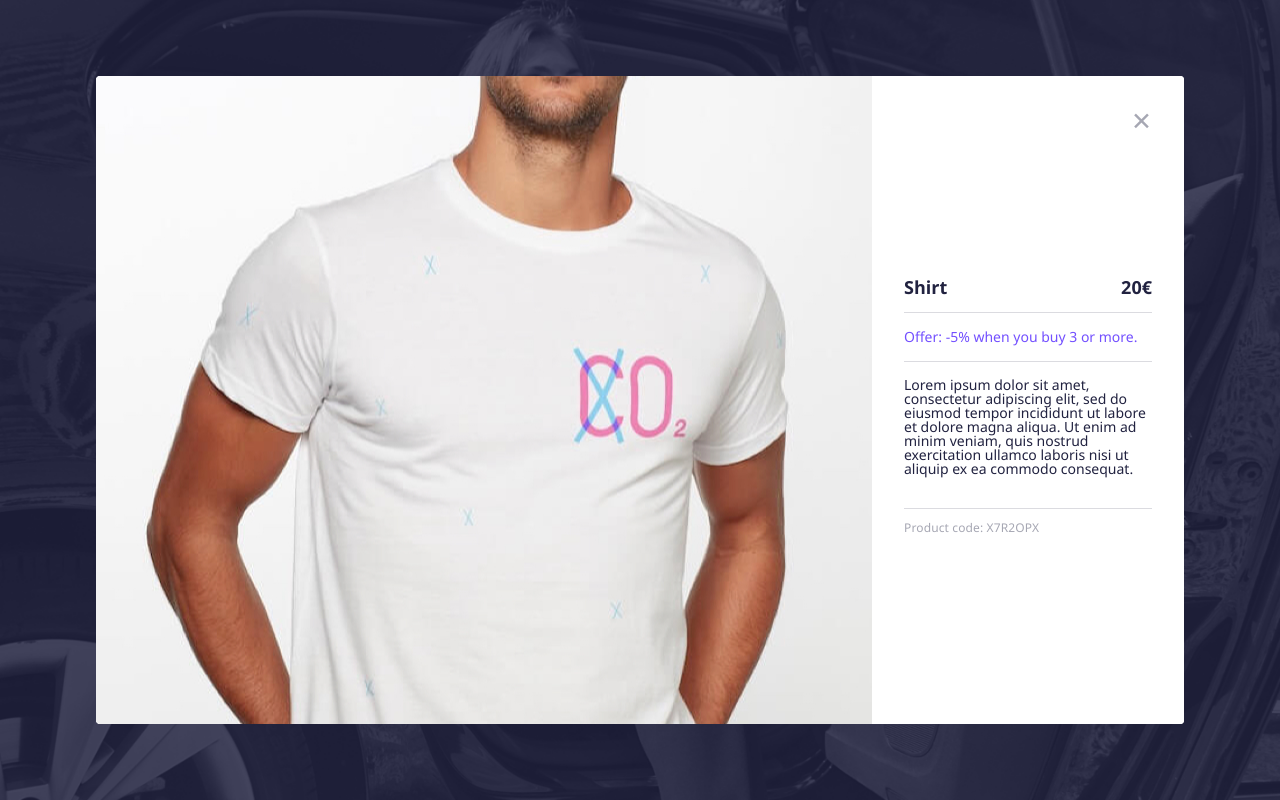
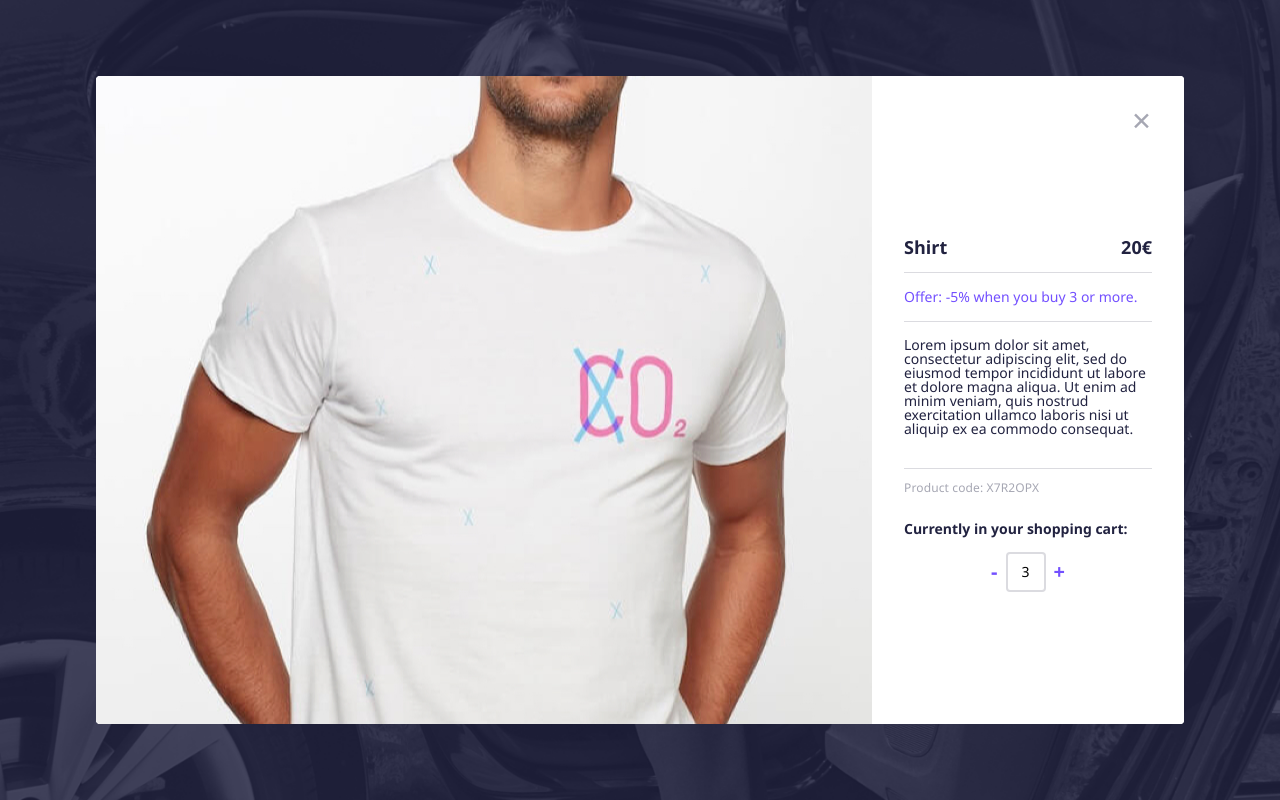
Before and after one commit to marianalfr/shopping-cart-challenge, a React (Create React App) app: page / in a window 1280 px wide. Both pictures are taken after a click on the element "Shirt". Built offline with nearby package versions, Linux system fonts and the light colour scheme.

Commit message:
Add cart functionality to modal

```diff
--- /dev/null
+++ b/src/components/Elements.js
@@ -0,0 +1,39 @@
+import styled from 'styled-components';
+
+const Button = styled.button`
+    margin-top: 24px;
+    padding-top: 16px;
+    padding-bottom: 16px;
+    width: 100%;
+    border-radius: 4px;
+    background: ${props => props.theme.color.main};
+    color: ${props => props.theme.color.lightest};
+    font-size: 16px;
+    font-weight: bold;
+    line-height: 14px;
+    cursor: pointer;
+`;
+
+const AddRemoveButton = styled.button`
+    padding: 0 8px;
+    height: 40px;
+    border: none;
+    background: transparent;
+    color: ${props => props.theme.color.main};
+    font-weight: bold;
+    cursor: pointer;
+    font-size: 20px;
+    line-height: 25px;
+`;
+
+const Quantity = styled.input`
+    width: 40px;
+    height: 40px;
+    border: 2px solid #dbdbe0;
+    border-radius: 4px;
+    text-align: center;
+    font-size: 14px;
+    line-height: 17px;
+`;
+
+export { Button, AddRemoveButton, Quantity };
--- a/src/components/OrderSummary.js
+++ b/src/components/OrderSummary.js
@@ -1,5 +1,6 @@
 import React from 'react';
 import styled from 'styled-components';
+import { Button } from './Elements';
 
 // Styled Components -->
 
@@ -87,20 +88,6 @@ const TotalBold = styled.span`
     text-transform: uppercase;
     font-weight: bold;
     text-align: right;
-`;
-
-const Button = styled.button`
-    margin-top: 24px;
-    padding-top: 16px;
-    padding-bottom: 16px;
-    width: 100%;
-    border-radius: 4px;
-    background: ${props => props.theme.color.main};
-    color: ${props => props.theme.color.lightest};
-    font-size: 16px;
-    font-weight: bold;
-    line-height: 14px;
-    cursor: pointer;
 `;
 
 // OrderSummary Component -->
--- a/src/components/ProductItem.js
+++ b/src/components/ProductItem.js
@@ -1,6 +1,7 @@
 import React from 'react';
 import styled from 'styled-components';
 import ProductModal from './ProductModal';
+import { AddRemoveButton, Quantity } from './Elements';
 
 // Styled Components -->
 
@@ -50,28 +51,6 @@ const Col = styled.div`
     display: flex;
     align-items: center;
     justify-content: center;
-`;
-
-const Button = styled.button`
-    padding: 0 8px;
-    height: 40px;
-    border: none;
-    background: transparent;
-    color: ${props => props.theme.color.main};
-    font-weight: bold;
-    cursor: pointer;
-    font-size: 20px;
-    line-height: 25px;
-`;
-
-const Quantity = styled.input`
-    width: 40px;
-    height: 40px;
-    border: 2px solid #dbdbe0;
-    border-radius: 4px;
-    text-align: center;
-    font-size: 14px;
-    line-height: 17px;
 `;
 
 const Span = styled.span`
@@ -124,7 +103,9 @@ class ProductItem extends React.Component {
     };
 
     removeItem(){
-        this.props.updateQuantity(this.props.product.code, -1);
+        if(this.props.product.quantity > 0){
+            this.props.updateQuantity(this.props.product.code, -1);
+        };
     };
 
     toggleModal(){
@@ -134,7 +115,6 @@ class ProductItem extends React.Component {
     };
 
     render() {
-        console.log(this.state.isModalOpen);
         const { props } = this;
 
         return(
@@ -150,9 +130,9 @@ class ProductItem extends React.Component {
                         </div>
                     </ColProduct>
                     <Col>
-                        <Button onClick={this.removeItem}>-</Button>
+                        <AddRemoveButton onClick={this.removeItem}>-</AddRemoveButton>
                         <Quantity type="text" value={props.product.quantity} readOnly></Quantity>
-                        <Button onClick={this.addItem}>+</Button>
+                        <AddRemoveButton onClick={this.addItem}>+</AddRemoveButton>
                     </Col>
                     <Col>
                         <Span>{props.product.price}</Span>
@@ -167,6 +147,8 @@ class ProductItem extends React.Component {
                     <ProductModal
                         product = {props.product}
                         toggleModal = {this.toggleModal}
+                        addItem = {this.addItem}
+                        removeItem = {this.removeItem}
                     />) : ''}
             </React.Fragment>
         );
--- a/src/components/ProductModal.js
+++ b/src/components/ProductModal.js
@@ -1,5 +1,6 @@
 import React from 'react';
 import styled from 'styled-components';
+import { Button, AddRemoveButton, Quantity } from './Elements';
 
 // Styled Components -->
 
@@ -47,10 +48,10 @@ const Close = styled.div`
 
 const Info = styled.div`
     width: 100%;
-    flex: 1;
+    flex: 2;
     display: flex;
     flex-direction: column;
-    justify-content: center;
+    justify-content: flex-end;
     align-items: center;
 `;
 
@@ -93,6 +94,26 @@ const Code = styled.p`
     align-self: flex-start;
 `;
 
+const Cart = styled.div`
+    flex: 1;
+    display: flex;
+    flex-direction: column;
+    justify-content: flex-start;
+    align-items: center;
+`;
+
+const Bold = styled.p`
+    padding: 16px 0;
+    font-size: 14px;
+    font-weight: bold;
+    align-self: flex-start;
+
+`;
+
+const AddRemove = styled.div`
+    display: flex;
+`;
+
 // ProductModal Component -->
 
 const ProductModal = props => {
@@ -112,6 +133,20 @@ const ProductModal = props => {
                     <Description>{props.product.description}</Description>
                     <Code>Product code: {props.product.code}</Code>
                 </Info>
+                <Cart>
+                    {props.product.quantity !== 0 ? (
+                        <React.Fragment>
+                            <Bold>Currently in your shopping cart:</Bold>
+                            <AddRemove>
+                                <AddRemoveButton onClick={props.removeItem}>-</AddRemoveButton>
+                                <Quantity type="text" value={props.product.quantity} readOnly></Quantity>
+                                <AddRemoveButton onClick={props.addItem}>+</AddRemoveButton>
+                            </AddRemove>
+                        </React.Fragment>
+                    ) : (
+                        <Button type="button" onClick={props.addItem}>Add to cart</Button>
+                    )}
+                </Cart>
             </InfoWrapper>
         </ModalWrapper>
     )
```
